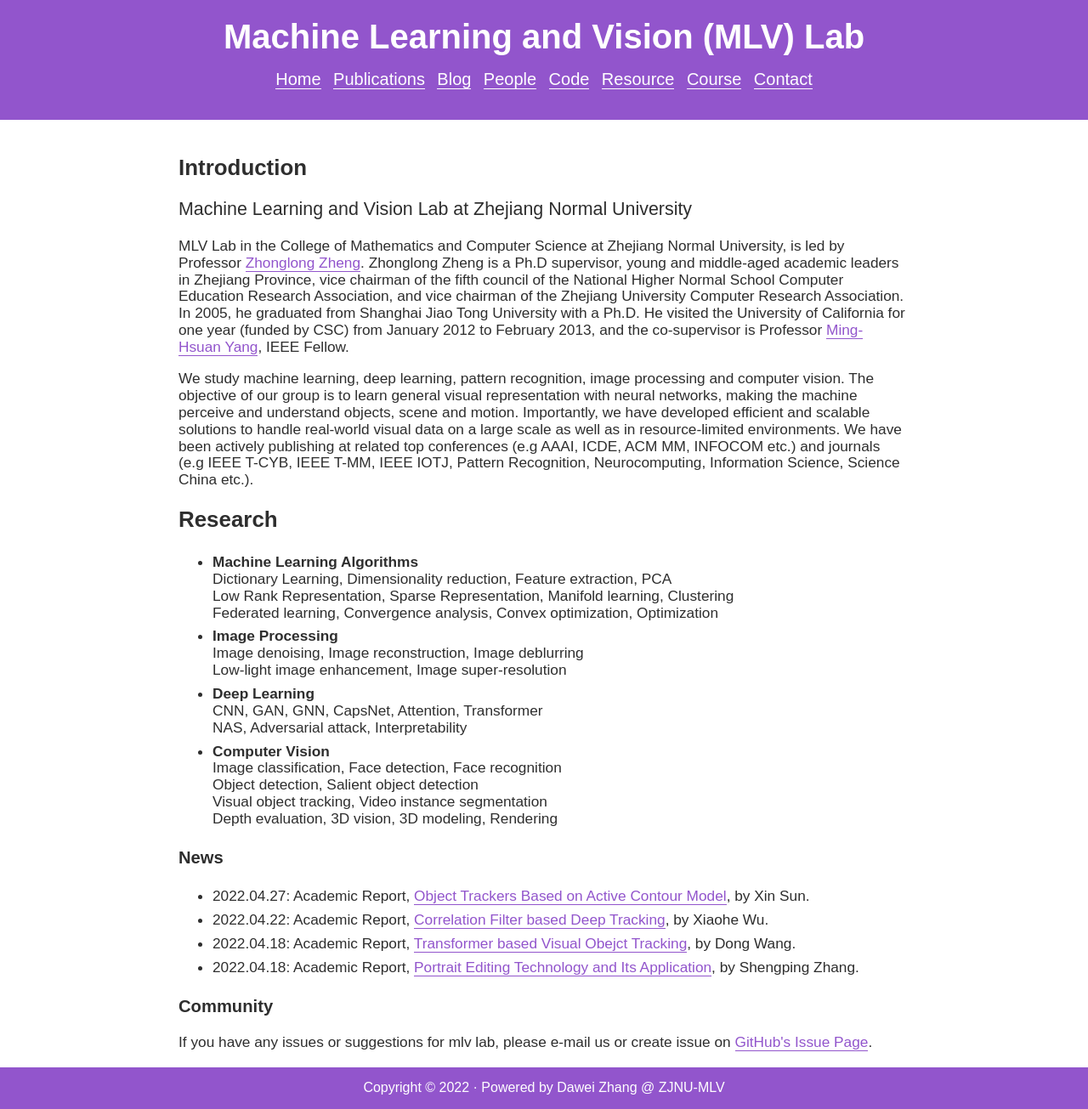
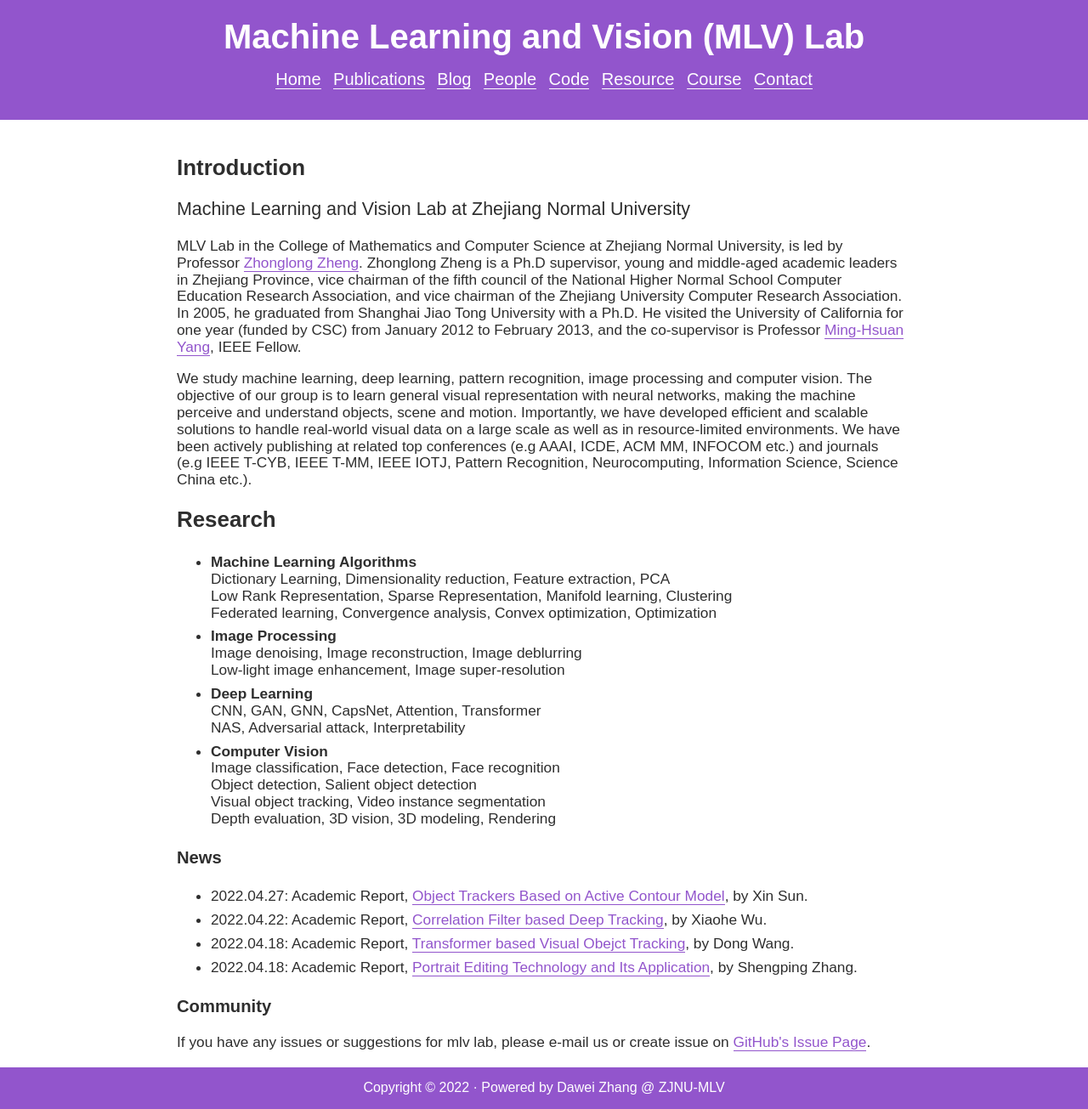
Before and after one commit to ZJNU-MLV-Lab/ZJNU-MLV-Lab.github.io, a Jekyll site: the page built from index.html, in a window 1280 px wide. Shown: the whole page at 85% size. Built offline with Jekyll 4.4.1, drawn with Linux system fonts in a browser that asks for light colours; nearby versions of some CDN libraries; some web fonts are replaced.

Commit message:
Update styles.css

```diff
--- a/assets/css/styles.css
+++ b/assets/css/styles.css
@@ -53,7 +53,7 @@ header li:last-of-type {
 /* End Header Block Styling */
 
 #main {
-    padding: 20px 15px 20px 10px;
+    padding: 20px 15px 20px 8px;
     font-size: 1.08em;
     color: #2e2e2e;
 }
```
